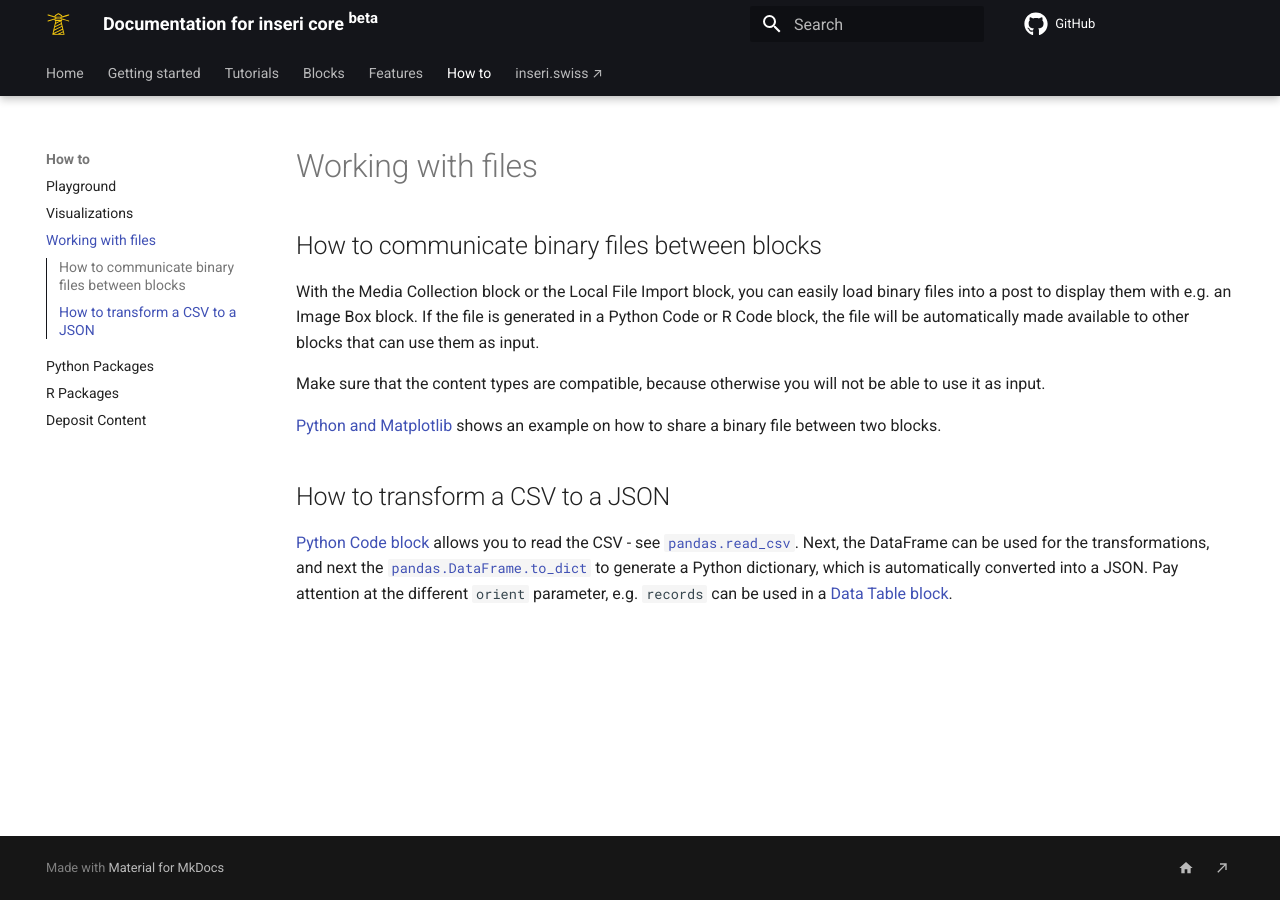
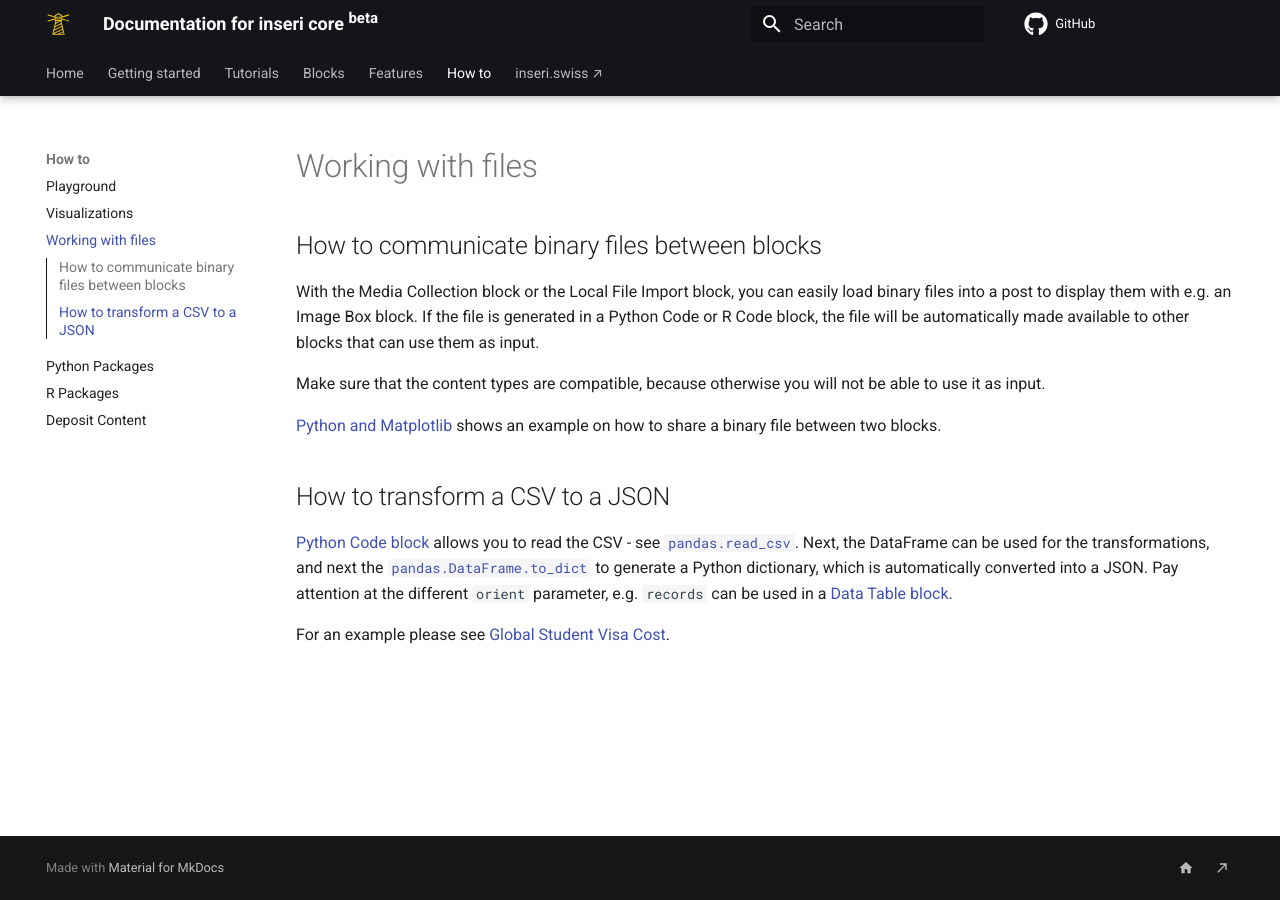
Before and after one commit to inseri-swiss/inseri-core-wp, an MkDocs documentation site: the page built from docs/how-to/work_with_files.md, in a window 1280 px wide. Built offline with MkDocs 1.6.1 and Material for MkDocs 9.7.7, drawn with Linux system fonts in a browser that asks for light colours; comment, search, counter and statistics services are not loaded.

Commit message:
docs: add a reference to how to transform a CSV to a JSON

```diff
--- a/docs/how-to/work_with_files.md
+++ b/docs/how-to/work_with_files.md
@@ -12,3 +12,5 @@ Make sure that the content types are compatible, because otherwise you will not
 ## How to transform a CSV to a JSON
 
 [Python Code block](../blocks/python.md){:target="\_blank"} allows you to read the CSV - see [`pandas.read_csv`](https://pandas.pydata.org/docs/reference/api/pandas.read_csv.html#pandas-read-csv){:target="\_blank"}. Next, the DataFrame can be used for the transformations, and next the [`pandas.DataFrame.to_dict`](https://pandas.pydata.org/docs/reference/api/pandas.DataFrame.to_dict.html#pandas.DataFrame.to_dict){:target="\_blank"} to generate a Python dictionary, which is automatically converted into a JSON. Pay attention at the different `orient` parameter, e.g. `records` can be used in a [Data Table block](../blocks/dataTable.md){:target="\_blank"}.
+
+For an example please see [Global Student Visa Cost](https://inseri.swiss/2024/05/global-student-visa-cost/){:target="\_blank"}.
```
